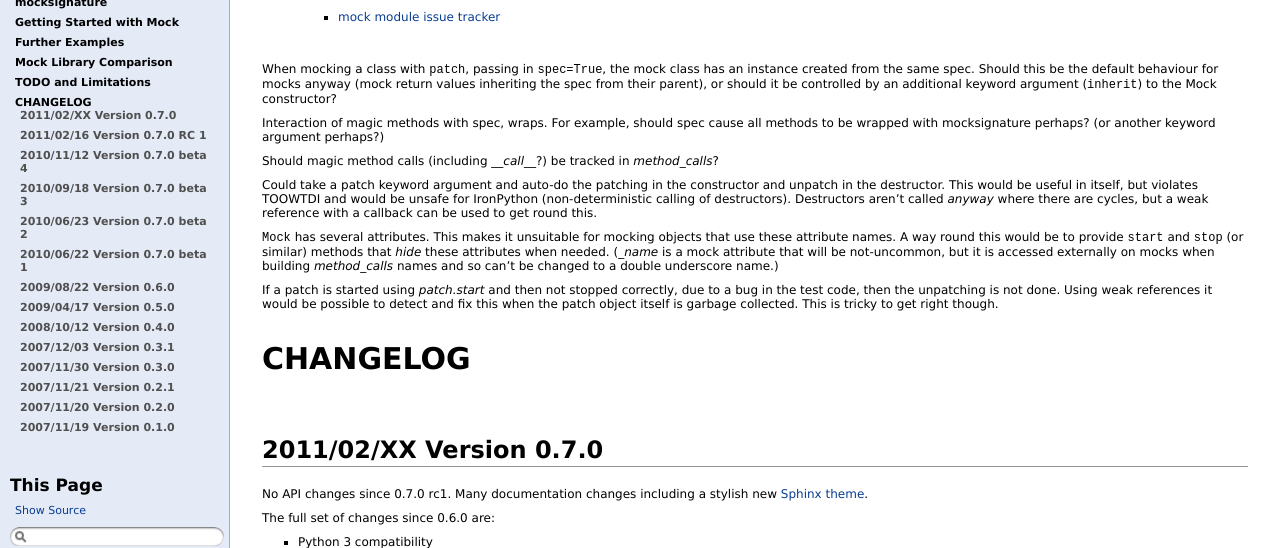
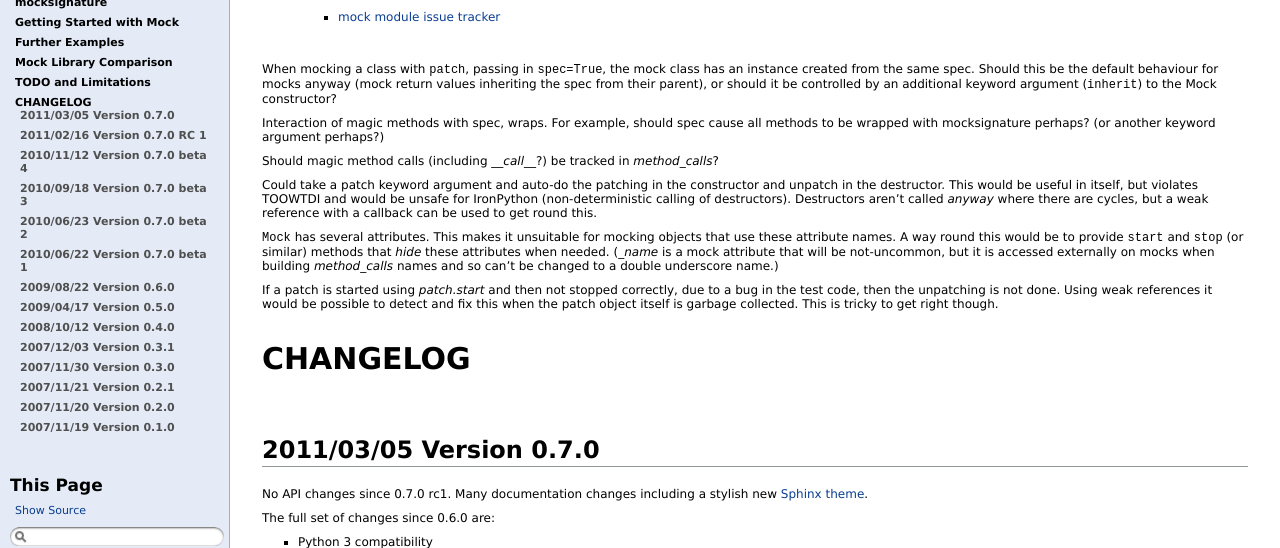
Before and after one commit to graingert/mock-git, a Sphinx documentation site: the page built from docs/changelog.txt, in a window 1280 px wide. Shown: the part 219-767 px from the top of the page. Built offline with Sphinx 7.4.7, drawn with Linux system fonts in a browser that asks for light colours.

Commit message:
Doc changes for 0.7.0 release

```diff
--- a/docs/changelog.txt
+++ b/docs/changelog.txt
@@ -44,7 +44,7 @@ itself is garbage collected. This is tricky to get right though.
 CHANGELOG
 =========
 
-2011/02/XX Version 0.7.0
+2011/03/05 Version 0.7.0
 ------------------------
 
 No API changes since 0.7.0 rc1. Many documentation changes including a stylish
--- a/docs/index.txt
+++ b/docs/index.txt
@@ -5,7 +5,7 @@
 :Author: `Michael Foord <http://www.voidspace.org.uk/python/weblog/index.shtml>`_
 :Co-maintainer: `Konrad Delong <http://konryd.blogspot.com/>`_
 :Version: |release|
-:Date: 2011/02/17
+:Date: 2011/03/05
 :Homepage: `Mock Homepage`_
 :Download: `Mock on PyPI`_
 :Documentation: `PDF Documentation <http://www.voidspace.org.uk/downloads/mock-0.7.0.pdf>`_
```
